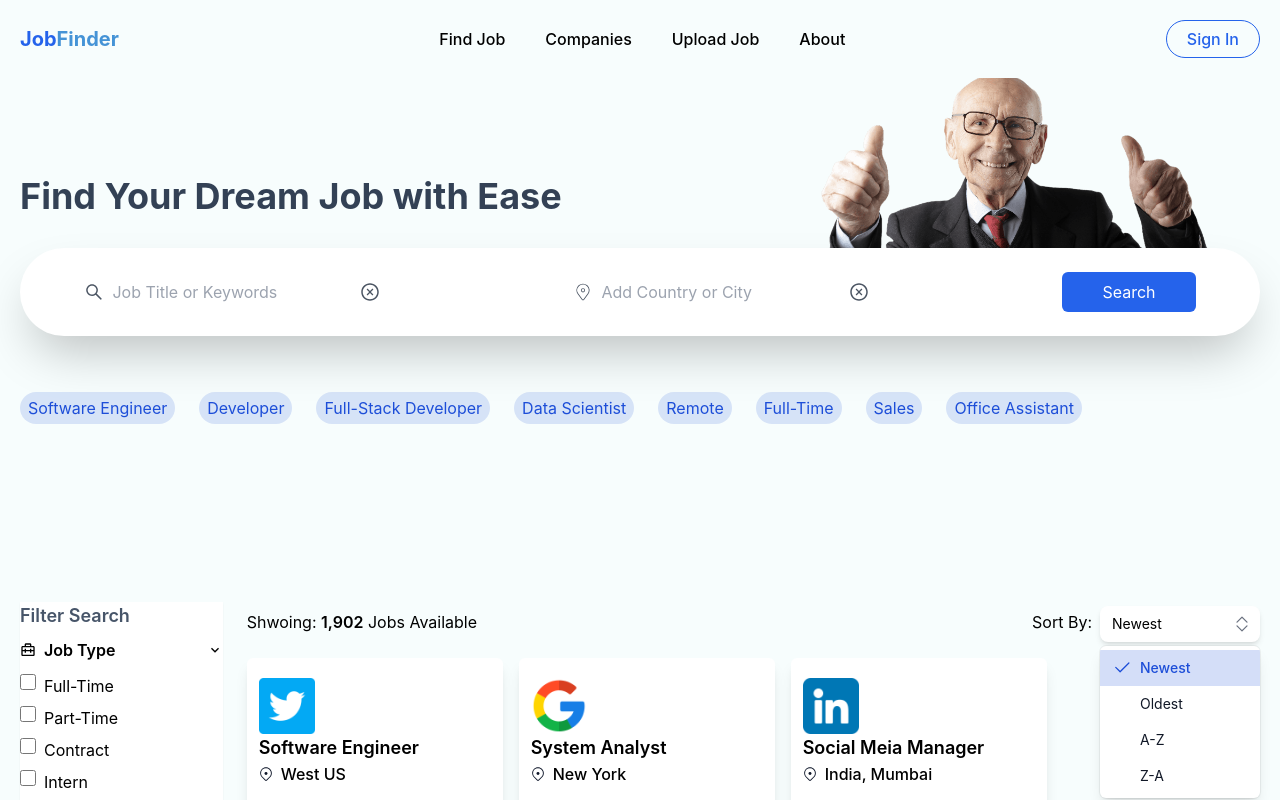
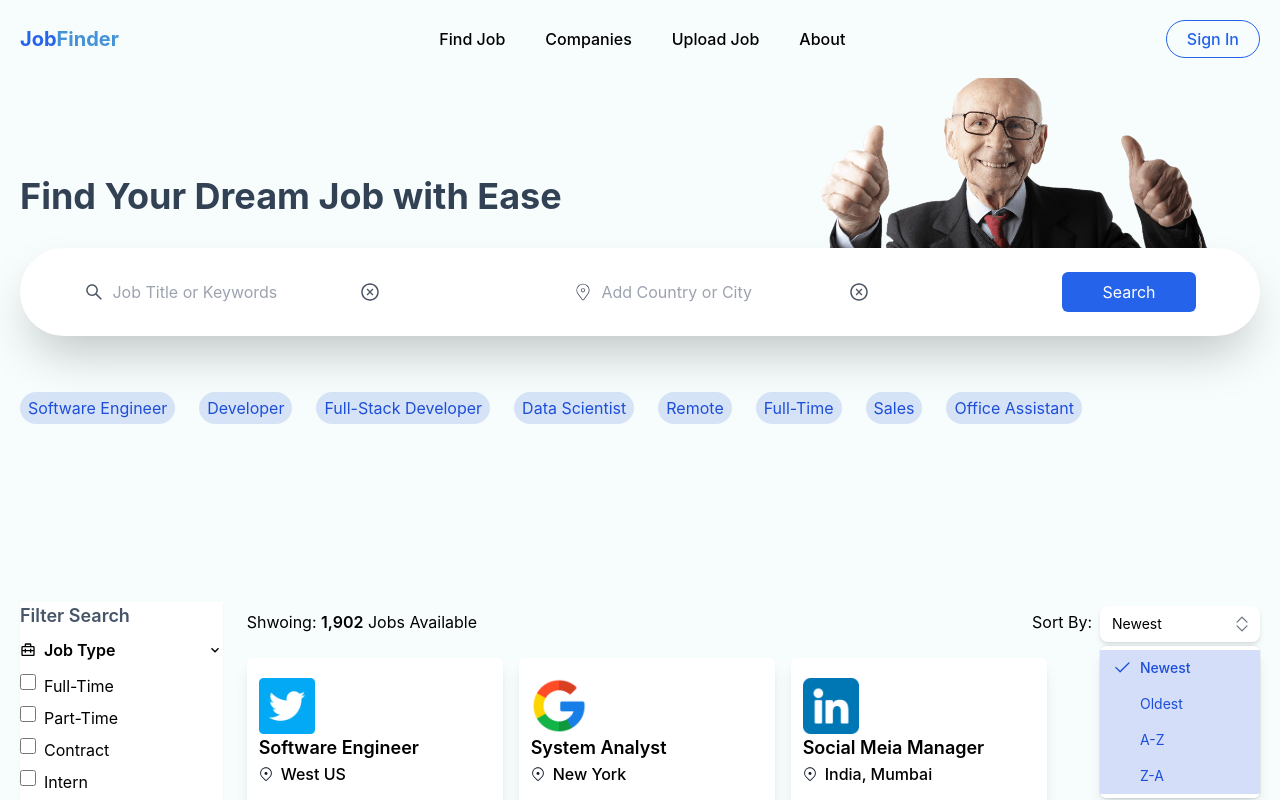
Before and after one commit to karthickrajacode/job-application-client, a React (Vite) app: page /find-jobs in a window 1280 px wide. Both pictures are taken after a click on the button "Newest". Shown: the top 800 px of the page. Built offline with nearby package versions, Linux system fonts and the light colour scheme.

Commit message:
Updated a LIstBox.jsx in components.

```diff
--- a/src/components/ListBox.jsx
+++ b/src/components/ListBox.jsx
@@ -1,45 +1,51 @@
 import { Fragment, useState } from "react";
-import { Listbox, Transition } from "@headlessui/react";
+import {
+  Listbox,
+  ListboxButton,
+  ListboxOption,
+  ListboxOptions,
+  Transition,
+} from "@headlessui/react";
 import { BsCheck2, BsChevronExpand } from "react-icons/bs";
 
 const options = ["Newest", "Oldest", "A-Z", "Z-A"];
 
 const ListBox = ({ sort, setSort }) => {
   return (
-    <div className='w-[8rem] md:w-[10rem]'>
+    <div className="w-[8rem] md:w-[10rem]">
       <Listbox value={sort} onChange={setSort}>
-        <div className='relative mt-1'>
-          <Listbox.Button
+        <div className="relative mt-1">
+          <ListboxButton
             className={
               "relative w-full cursor-default rounded-lg bg-white py-2 pl-3 pr-10 text-left shadow-md focus:outline-none focus-visible:border-indigo-500 focus-visible:ring-2 focus-visible:ring-white focus-visible:ring-opacity-75 focus-visible:ring-offset-2 focus-visible:ring-offset-orange-300 sm:text-sm"
             }
           >
-            <span className='block truncate'>{sort}</span>
+            <span className="block truncate">{sort}</span>
 
-            <span className='pointer-events-none absolute inset-y-0 right-0 flex items-center pr-2'>
+            <span className="pointer-events-none absolute inset-y-0 right-0 flex items-center pr-2">
               <BsChevronExpand
-                className='h-5 w-5 text-gray-500'
-                aria-hidden='true'
+                className="h-5 w-5 text-gray-500"
+                aria-hidden="true"
               />
             </span>
-          </Listbox.Button>
+          </ListboxButton>
 
           <Transition
             as={Fragment}
-            leave='transition ease-in duration-100'
-            leaveFrom='opacity-100'
-            leaveTo='opacity-0'
+            leave="transition ease-in duration-100"
+            leaveFrom="opacity-100"
+            leaveTo="opacity-0"
           >
-            <Listbox.Options className='absolute mt-1 max-h-60 w-full overflow-auto rounded-md bg-white py-1 text-base shadow-lg ring-1 ring-black ring-opacity-5 focus:outline-none sm:text-sm'>
-              {options.map((op, index) => (
-                <Listbox.Option
+            <ListboxOptions className="absolute mt-1 max-h-60 w-full overflow-auto rounded-md bg-white py-1 text-base shadow-lg ring-1 ring-black ring-opacity-5 focus:outline-none sm:text-sm">
+              {options.map((option, index) => (
+                <ListboxOption
                   key={index}
-                  className={({ active }) =>
+                  className={(active) =>
                     `relative cursor-default select-none py-2 pl-10 pr-4 ${
                       active ? "bg-[#1d4fd830] text-[#1d4ed8]" : "text-gray-900"
                     }`
                   }
-                  value={op}
+                  value={option}
                 >
                   {({ selected }) => (
                     <>
@@ -48,18 +54,18 @@ const ListBox = ({ sort, setSort }) => {
                           selected ? "font-medium" : "font-normal"
                         }`}
                       >
-                        {op}
+                        {option}
                       </span>
                       {selected ? (
-                        <span className='absolute inset-y-0 left-0 flex items-center pl-3 text-[#1d4ed8]'>
-                          <BsCheck2 className='h-5 w-5' aria-hidden='true' />
+                        <span className="absolute inset-y-0 left-0 flex items-center pl-3 text-[#1d4ed8]">
+                          <BsCheck2 className="h-5 w-5" aria-hidden="true" />
                         </span>
                       ) : null}
                     </>
                   )}
-                </Listbox.Option>
+                </ListboxOption>
               ))}
-            </Listbox.Options>
+            </ListboxOptions>
           </Transition>
         </div>
       </Listbox>
```
